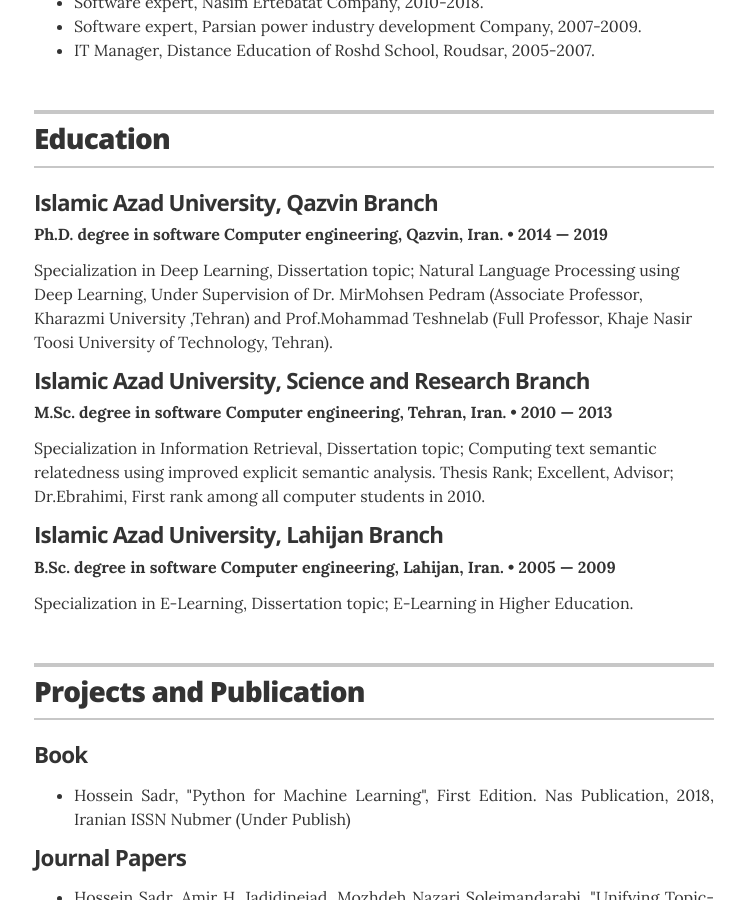
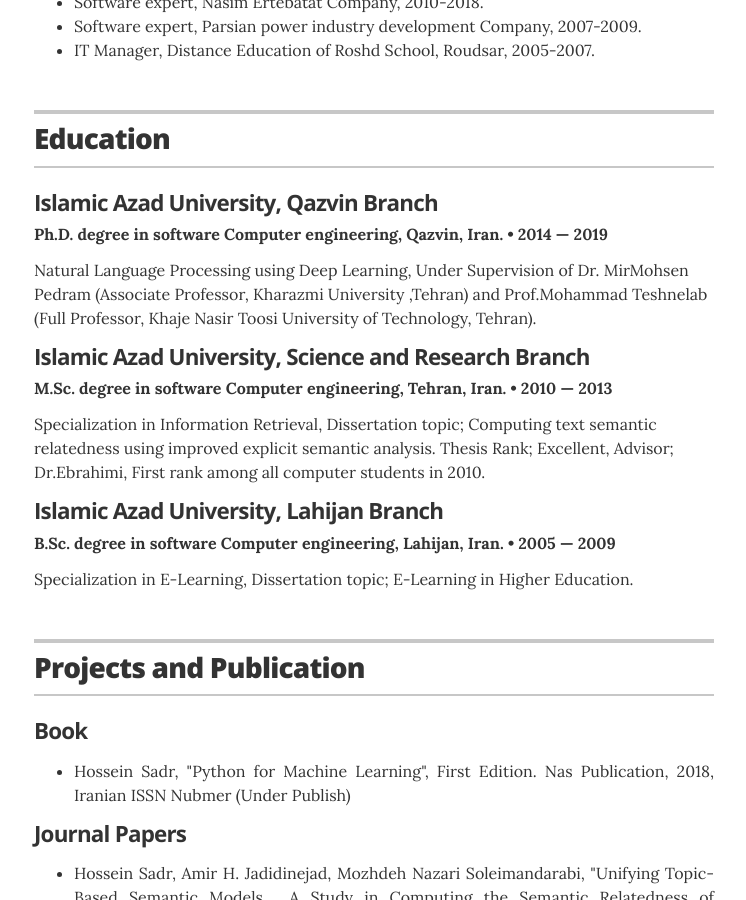
Before and after one commit to hosseinsadr/hosseinsadr.github.io, a Jekyll site: the page built from index.html, in a window 1280 px wide and 900 px high, scrolled down 2071 px. Shown: the whole window, without its empty margins (266-1012 px from the left). Built offline with Jekyll 4.4.1, drawn with Linux system fonts in a browser that asks for light colours.

Commit message:
Update education.yml

```diff
--- a/_data/education.yml
+++ b/_data/education.yml
@@ -2,7 +2,7 @@
 - degree: Ph.D. degree in software Computer engineering, Qazvin, Iran.
   uni: Islamic Azad University, Qazvin Branch
   year: 2014 &mdash; 2019
-  summary: <pdir="rtl" align="justify"> Specialization in Deep Learning, Dissertation topic; Natural Language Processing using Deep Learning, Under Supervision of  Dr. MirMohsen Pedram (Associate Professor, Kharazmi University ,Tehran) and Prof.Mohammad Teshnelab (Full Professor, Khaje Nasir Toosi University of Technology, Tehran).</p>
+  summary: <pdir="rtl" align="justify"> Natural Language Processing using Deep Learning, Under Supervision of  Dr. MirMohsen Pedram (Associate Professor, Kharazmi University ,Tehran) and Prof.Mohammad Teshnelab (Full Professor, Khaje Nasir Toosi University of Technology, Tehran).</p>
 
   #awards:
     #- award: Summa Cumme Laude graduate
```
